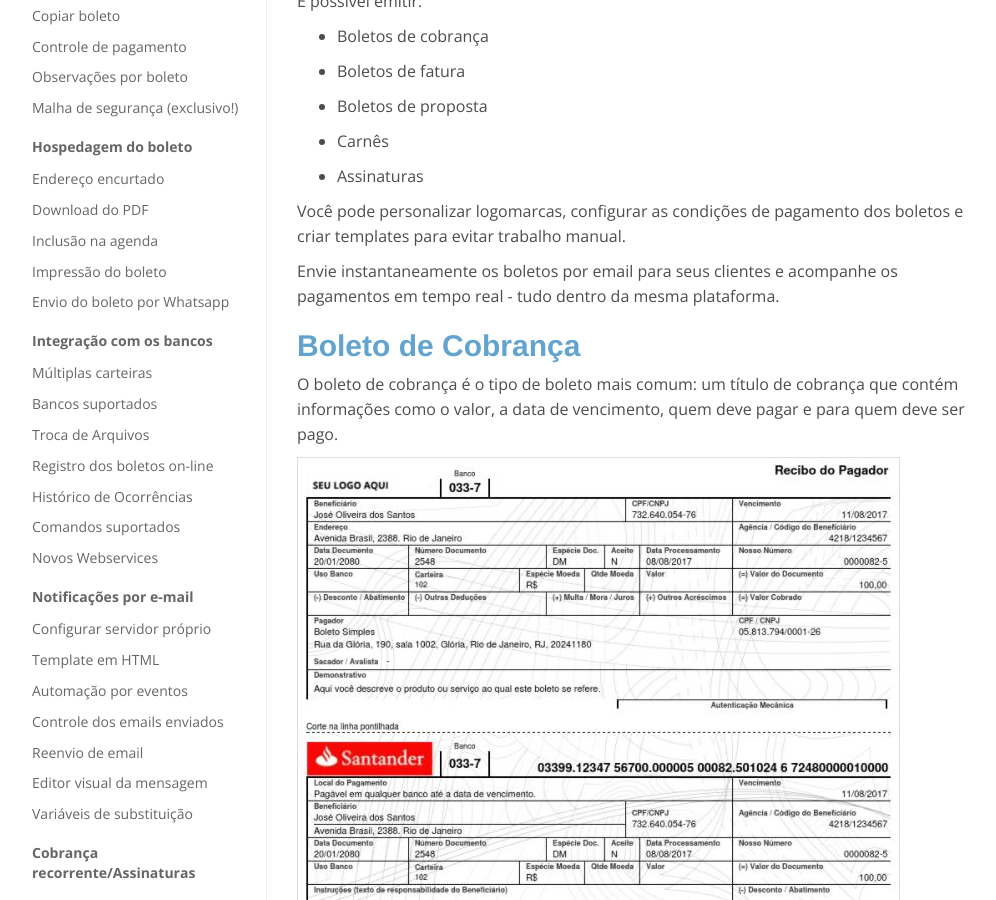
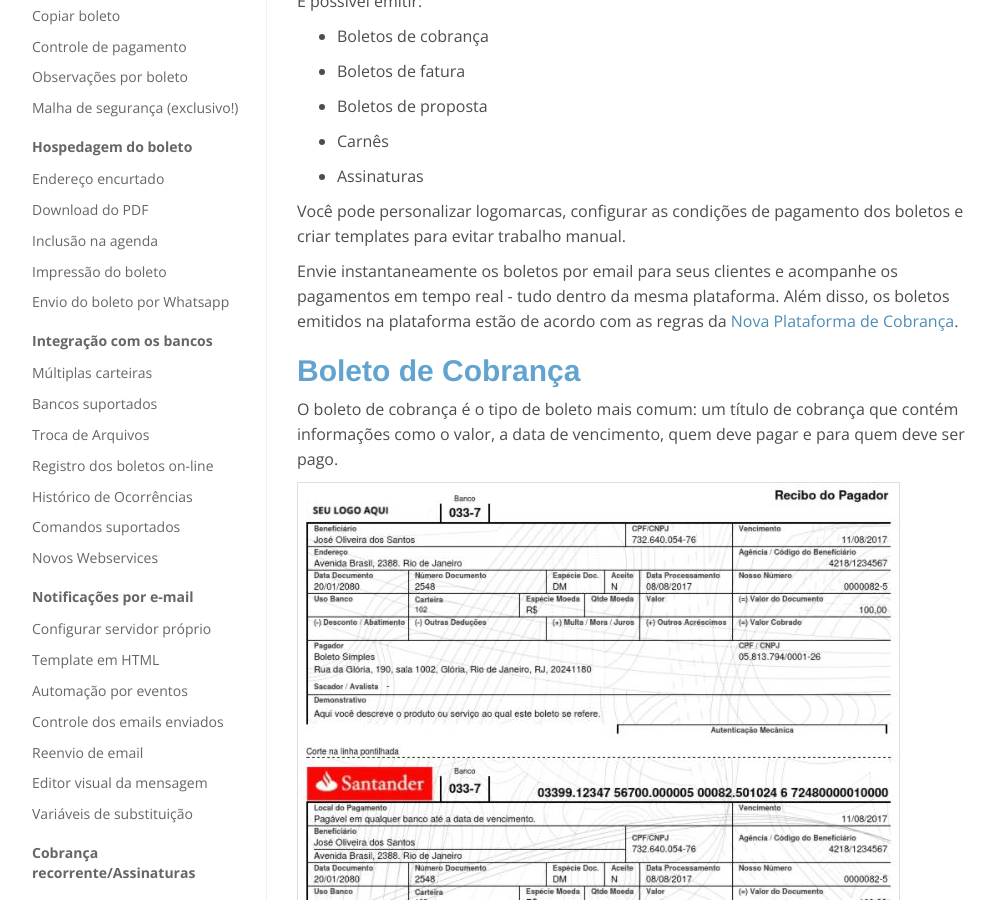
Before and after one commit to BoletoSimples/boletosimples-features, a Jekyll site: the page built from emissao-de-boletos.markdown, in a window 1280 px wide and 900 px high, scrolled down 623 px. Shown: the whole window, without its empty margins (143-1139 px from the left). Built offline with Jekyll 4.4.1, drawn with Linux system fonts in a browser that asks for light colours.

Commit message:
Updated Emissao De Boletos

```diff
--- a/emissao-de-boletos.markdown
+++ b/emissao-de-boletos.markdown
@@ -28,7 +28,7 @@ No Boleto Simples, tudo que você precisa para emitir boletos é ter uma carteir
 
 Você pode personalizar logomarcas, configurar as condições de pagamento dos boletos e criar templates para evitar trabalho manual.
 
-Envie instantaneamente os boletos por email para seus clientes e acompanhe os pagamentos em tempo real - tudo dentro da mesma plataforma.
+Envie instantaneamente os boletos por email para seus clientes e acompanhe os pagamentos em tempo real - tudo dentro da mesma plataforma. Além disso, os boletos emitidos na plataforma estão de acordo com as regras da [Nova Plataforma de Cobrança](http://boletosimples-features.siteleaf.net/suporte-a-nova-plataforma-de-cobranca/).
 
 ## Boleto de Cobrança
 
```
